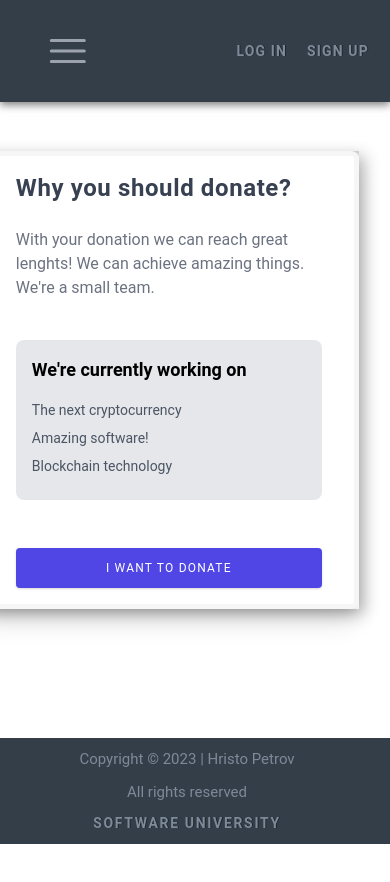
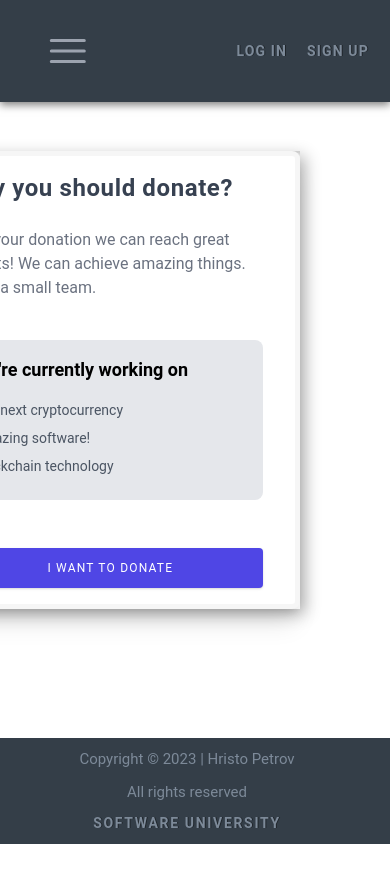
Before and after one commit to hvpetrow/make-some-good, a React (Create React App) app: page /donate in a window 390 px wide. Shown: the top 882 px of the page. Built offline with nearby package versions, Linux system fonts and the light colour scheme; no server answers; the database is empty.

Commit message:
styles for tablet implemeted

```diff
--- a/src/components/Causes/Catalog/Catalog.module.css
+++ b/src/components/Causes/Catalog/Catalog.module.css
@@ -86,3 +86,9 @@
         font-size: var(--mainTitle-fs-sm);
     }
 }
+
+@media screen and (max-width: 900px) {
+    .catalog-title {
+        font-size: var(--mainTitle-fs-md);
+    }
+}
--- a/src/components/Donate/Donate.module.css
+++ b/src/components/Donate/Donate.module.css
@@ -107,3 +107,10 @@
         width: 380px;
     }
 }
+
+@media screen and (max-width: 900px) {
+    #donate {
+        right: 23%;
+        top: 45%;
+    }
+}
--- a/src/components/Home/CardTemplate.module.css
+++ b/src/components/Home/CardTemplate.module.css
@@ -104,3 +104,9 @@
         height: 200px;
     }
 }
+
+@media screen and (max-width: 900px) {
+    .card-cont {
+        max-width: 364px;
+    }
+}
--- a/src/components/Search/SearchElement.module.css
+++ b/src/components/Search/SearchElement.module.css
@@ -54,3 +54,9 @@
         width: 90%;
     }
 }
+
+@media screen and (max-width: 900px) {
+    .searchElement-container {
+        width: 70%;
+    }
+}
--- a/src/variables.css
+++ b/src/variables.css
@@ -1,4 +1,4 @@
 :root {
     --mainTitle-fs-sm: 32px;
-    --mainTitle-fs-md: 38px;
+    --mainTitle-fs-md: 48px;
 }
```
